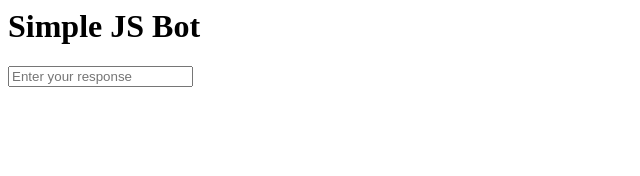
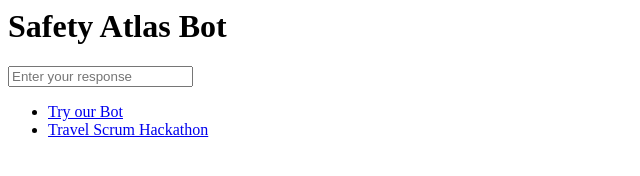
Before and after one commit to kevinblanco/safety-atlas, a plain HTML site: page App/botJS.html in a window 1280 px wide. Shown: the whole page, without its empty margins (0-640 px from the left). Drawn offline with Linux system fonts and the light colour scheme.

Commit message:
Update botJS.html

```diff
--- a/App/botJS.html
+++ b/App/botJS.html
@@ -1,8 +1,9 @@
 <html>
+
 
 <div class="flex">
   <div>
-    <h1>Simple JS Bot</h1>
+    <h1>Safety Atlas Bot</h1>
   </div>
   <div id="result">
   </div>
@@ -11,4 +12,14 @@
   </div>
 </div>
 
+<nav>
+							<ul>
+						 <li><a href="#">Try our Bot</a></li>
+								<li><a href="#">Travel Scrum Hackathon</a></li>
+
+								<!--<li><a href="#elements">Elements</a></li>-->
+							</ul>
+						</nav>
+					</header>
+
 <html/>
```
